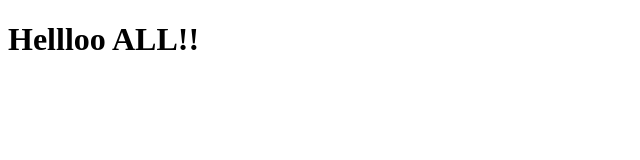
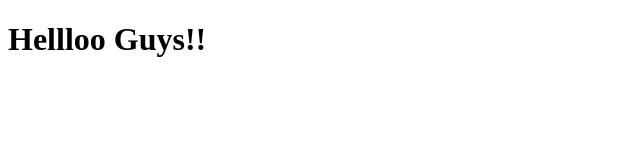
Before and after one commit to EdwinChris123/FirstProject, a plain HTML site: page hello.html in a window 1280 px wide. Shown: the full height of the page, 0-640 px from the left. Drawn offline with Linux system fonts and the light colour scheme.

Commit message:
hello all changed to helloo guys

```diff
--- a/hello.html
+++ b/hello.html
@@ -6,6 +6,6 @@
     <title>Document</title>
 </head>
 <body>
-    <h1>Hellloo ALL!!</h1>
+    <h1>Hellloo Guys!!</h1>
 </body>
 </html>
```
